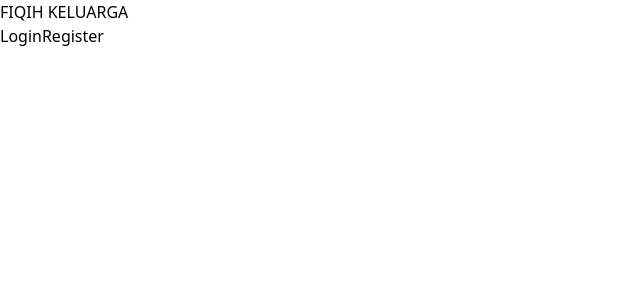
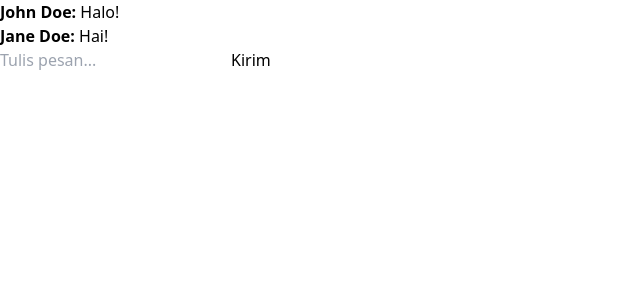
Before and after one commit to rizkyher/Project_Akhir_STFQ, a React (Vite) app in the folder Frontend/: page /livechat in a window 1280 px wide. Shown: the top 300 px of the page, without its empty margins (0-640 px from the left). Built offline with nearby package versions, Linux system fonts and the light colour scheme.

Commit message:
sakieu heuala

```diff
--- a/Frontend/src/App.jsx
+++ b/Frontend/src/App.jsx
@@ -1,4 +1,4 @@
-import { Header } from './components/Header';
+import LiveChat from './components/LiveChat';
 import { Beranda } from './pages/Beranda';
 import Login from './pages/Login'
 import Register from './pages/Register'
@@ -8,11 +8,12 @@ function App() {
 
   return (
     <BrowserRouter>
-      <Header />
+
       <Routes>
         <Route path='/login' element={<Login />} />
         <Route path='/register' element={<Register />} />
         <Route path='/' element={<Beranda />} />
+        <Route path='/livechat' element={<LiveChat />} />
       </Routes>
     </BrowserRouter>
   )
--- a/Frontend/src/components/LiveChat.jsx
+++ b/Frontend/src/components/LiveChat.jsx
@@ -0,0 +1,54 @@
+import React, { useState, useEffect } from 'react';
+
+const LiveChat = () => {
+    const [messages, setMessages] = useState([]);
+    const [newMessage, setNewMessage] = useState('');
+
+    // Effect untuk mensubscribe perubahan pada daftar pesan
+    useEffect(() => {
+        // Simulasikan daftar pesan yang telah ada
+        const initialMessages = [
+            { id: 1, text: 'Halo!', sender: 'John Doe' },
+            { id: 2, text: 'Hai!', sender: 'Jane Doe' },
+        ];
+        setMessages(initialMessages);
+        // Membersihkan interval saat komponen unmount
+    }, []);
+
+    // Handler untuk mengirim pesan baru
+    const handleSendMessage = () => {
+        if (newMessage.trim() !== '') {
+            const newMessageObj = {
+                id: Date.now(),
+                text: newMessage,
+                sender: 'Me',
+            };
+            setMessages(prevMessages => [...prevMessages, newMessageObj]);
+            setNewMessage('');
+        }
+    };
+
+    return (
+        <div className="max-w-md mx-auto p-4 bg-white rounded-lg shadow-lg">
+            <div className="h-64 overflow-y-auto mb-4">
+                {messages.map(message => (
+                    <div key={message.id} className="mb-2">
+                        <strong>{message.sender}:</strong> {message.text}
+                    </div>
+                ))}
+            </div>
+            <div className="flex">
+                <input
+                    type="text"
+                    value={newMessage}
+                    onChange={(e) => setNewMessage(e.target.value)}
+                    placeholder="Tulis pesan..."
+                    className="flex-1 mr-2 p-2 border rounded-lg focus:outline-none"
+                />
+                <button onClick={handleSendMessage} className="bg-blue-500 text-white px-4 py-2 rounded-lg">Kirim</button>
+            </div>
+        </div>
+    );
+};
+
+export default LiveChat;
--- a/Frontend/src/pages/Beranda.jsx
+++ b/Frontend/src/pages/Beranda.jsx
@@ -1,4 +1,5 @@
 import React from 'react'
+import { Header } from '../components/Header'
 
 
 export const Beranda = () => {
@@ -6,8 +7,7 @@ export const Beranda = () => {
     return (
         <div>
             {/* <!-- Header --> */}
-
-
+            <Header />
             {/* <!-- Hero Section --> */}
             <section className=" bg-gradient-to-b from-[#29ADB2] to-[#124A4C] text-white py-20">
                 <div className="container mx-auto px-6 text-center mt-20">
@@ -29,7 +29,7 @@ export const Beranda = () => {
                                 <img src="assets/images/ustadz/ustadz-adi-hidayat.jpg" alt="Hero Image" className="mx-auto mb-4 w-1/3 h-1/3 rounded-full" />
                                 <h3 className="text-xl font-bold mb-2 text-center">Ustadz Adi Hidayat</h3>
                                 <p className="text-gray-700 mb-10">Lorem ipsum dolor sit, amet consectetur adipisicing elit. Iste, ipsam. Omnis deleniti tempora numquam distinctio eius at sit ratione quasi.</p>
-                                <a href="#" className="bg-[#29ADB2] text-white px-20 py-2 rounded-3xl font-semibold hover:bg-[#124A4C]">Konsultasi</a>
+                                <a href="LiveChat" className="bg-[#29ADB2] text-white px-20 py-2 rounded-3xl font-semibold hover:bg-[#124A4C]">Konsultasi</a>
                             </div>
                         </div>
                         <div className="w-full md:w-1/3 px-4 mb-8">
```
